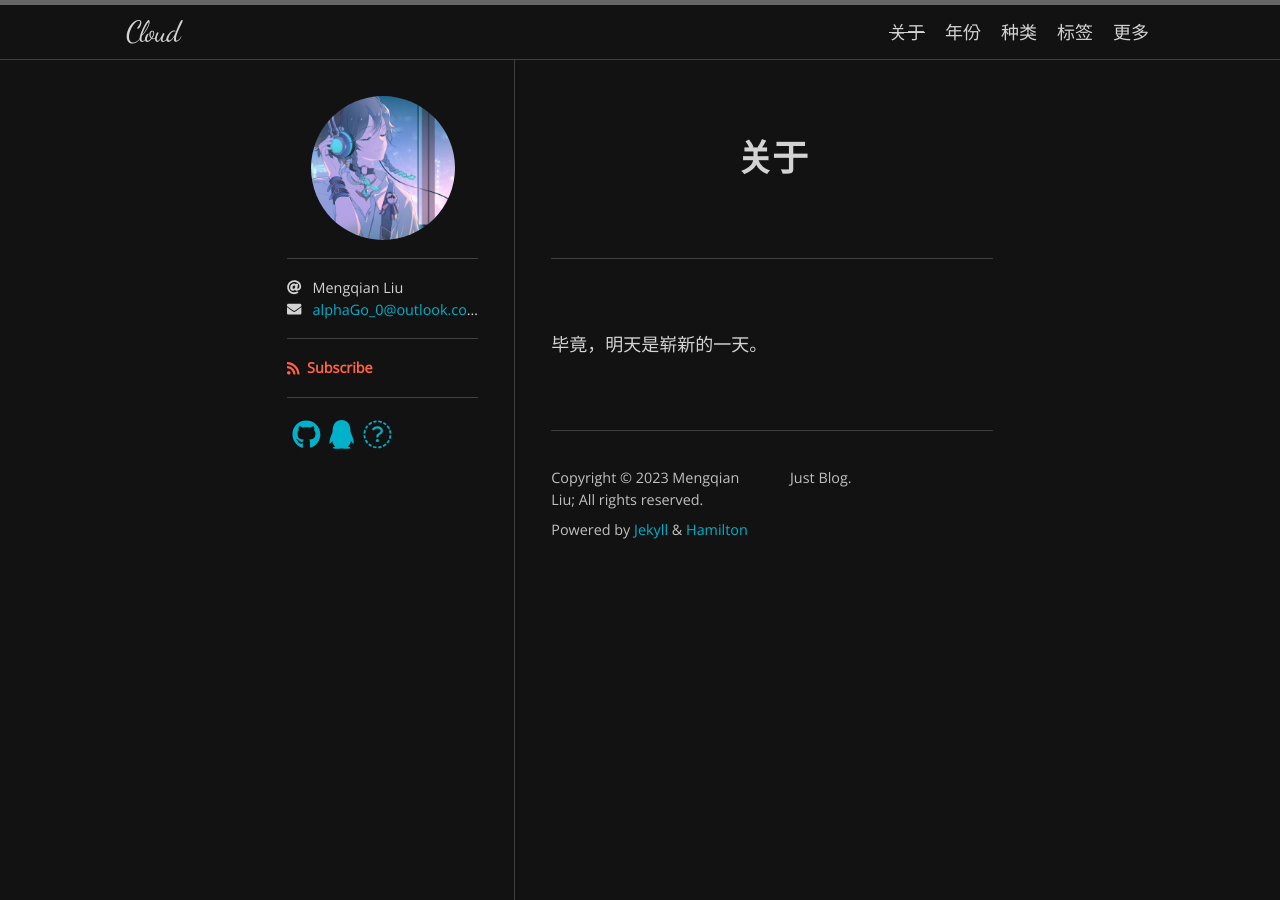
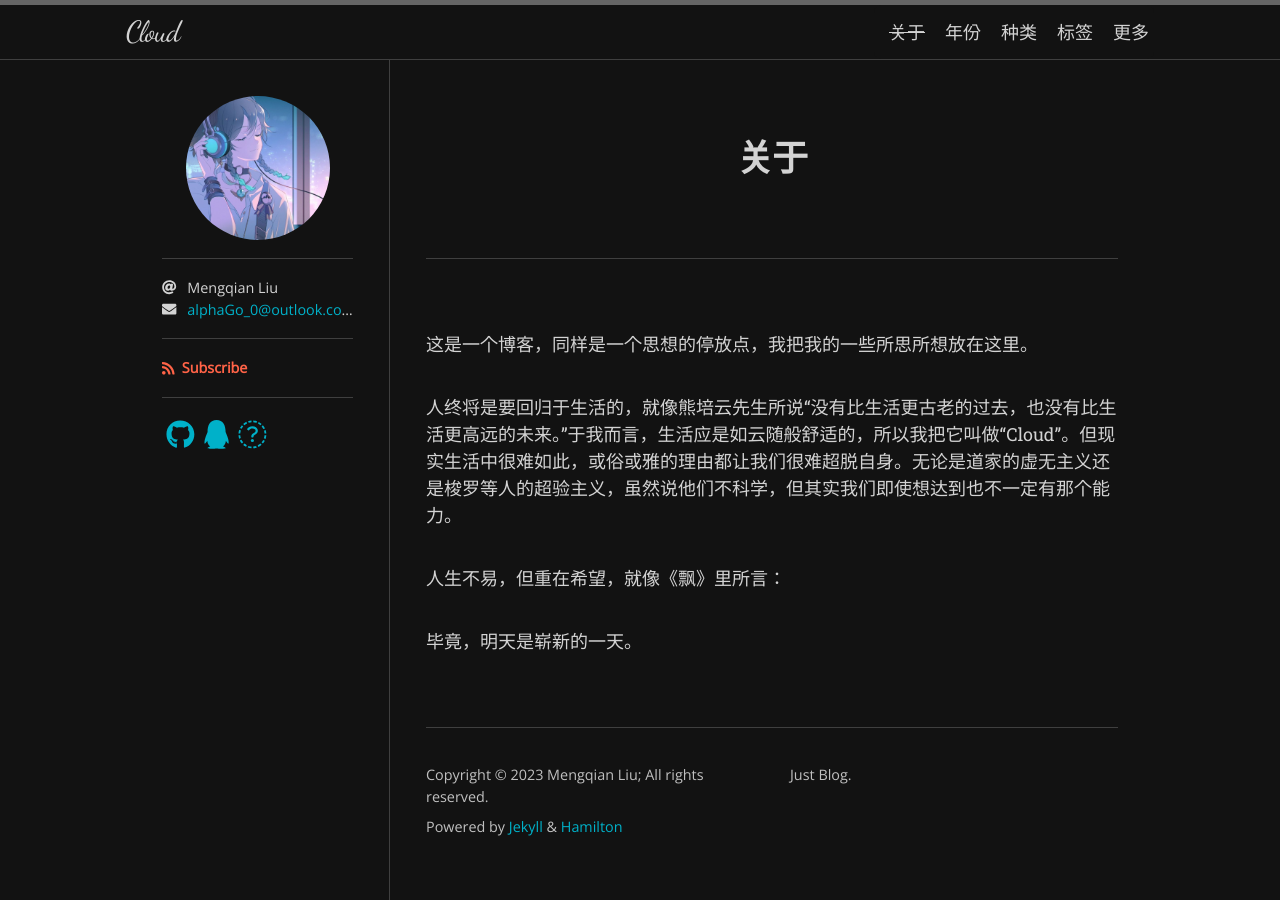
Before and after one commit to cloud-windl/cloud-windl.github.io, a Jekyll site: the page built from about.md, in a window 1280 px wide. Built offline with Jekyll 4.4.1, drawn with Linux system fonts in a browser that asks for light colours; nearby versions of some CDN libraries; some web fonts are replaced.

Commit message:
Update about.md

```diff
--- a/about.md
+++ b/about.md
@@ -4,4 +4,10 @@
 permalink: /about/
 ---
 
+这是一个博客，同样是一个思想的停放点，我把我的一些所思所想放在这里。
+
+人终将是要回归于生活的，就像熊培云先生所说“没有比生活更古老的过去，也没有比生活更高远的未来。”于我而言，生活应是如云随般舒适的，所以我把它叫做“Cloud”。但现实生活中很难如此，或俗或雅的理由都让我们很难超脱自身。无论是道家的虚无主义还是梭罗等人的超验主义，虽然说他们不科学，但其实我们即使想达到也不一定有那个能力。
+
+人生不易，但重在希望，就像《飘》里所言：
+
 毕竟，明天是崭新的一天。
```
